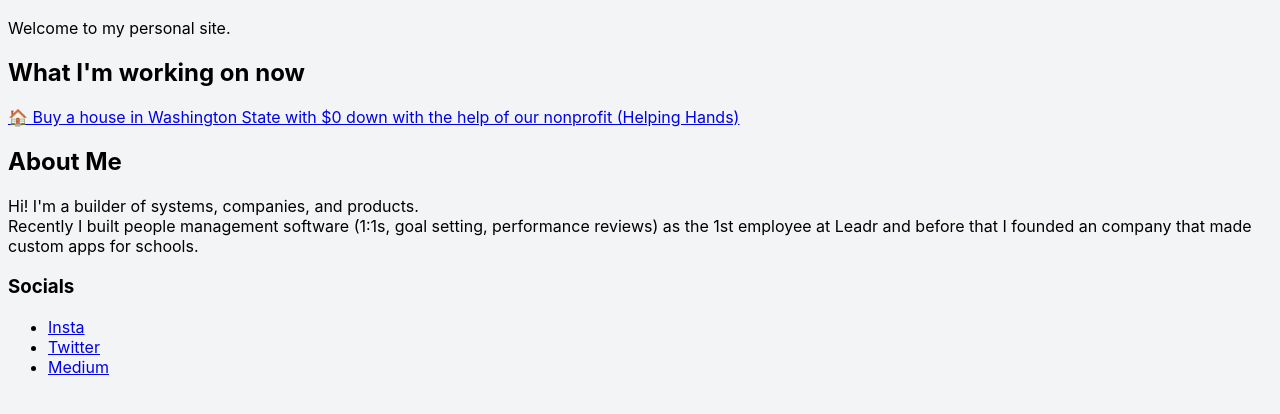
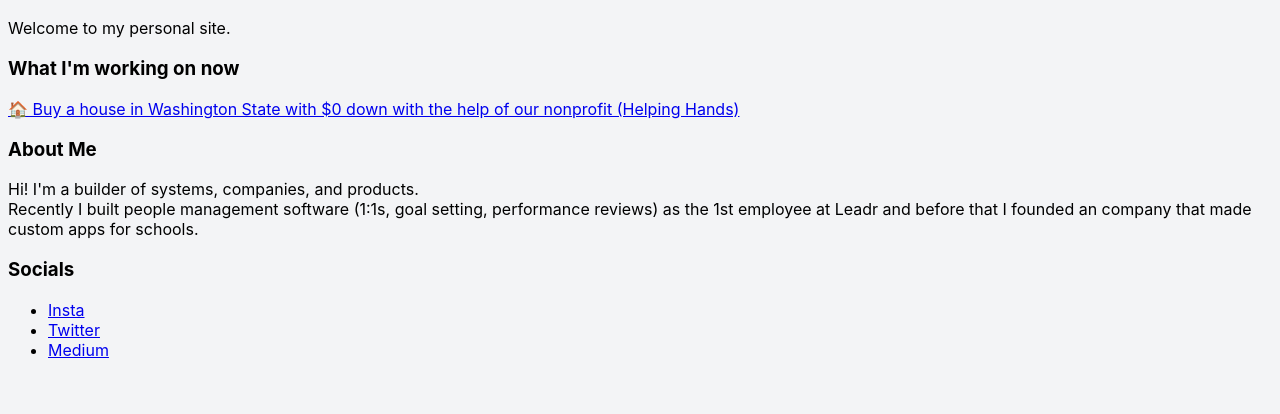
Before and after one commit to markfzhuk/markfzhuk.github.io, a plain HTML site: page index.html in a window 1280 px wide. Shown: the part 50-464 px from the top of the page. Drawn offline with Linux system fonts and the light colour scheme; a web font is replaced by a local one.

Commit message:
Update index.html
reducing the header sizes

```diff
--- a/index.html
+++ b/index.html
@@ -8,9 +8,9 @@
 <body>
   <h1>Mark F. Zhuk</h1>
   <p>Welcome to my personal site.</p>
- <h2>What I'm working on now</h2>
+ <h3>What I'm working on now</h3>
  <a href="https://www.helpinghandsteam.org/" target="_blank"> 🏠 Buy a house in Washington State with $0 down with the help of our nonprofit (Helping Hands)</a>
- <h2>About Me</h2>
+ <h3>About Me</h3>
  <p>Hi! I'm a builder of systems, companies, and products. <br>
 Recently I built people management software (1:1s, goal setting, performance reviews) as the 1st employee at Leadr and before that I founded an company that made custom apps for schools.</p>
  <h3>Socials</h3>
```
